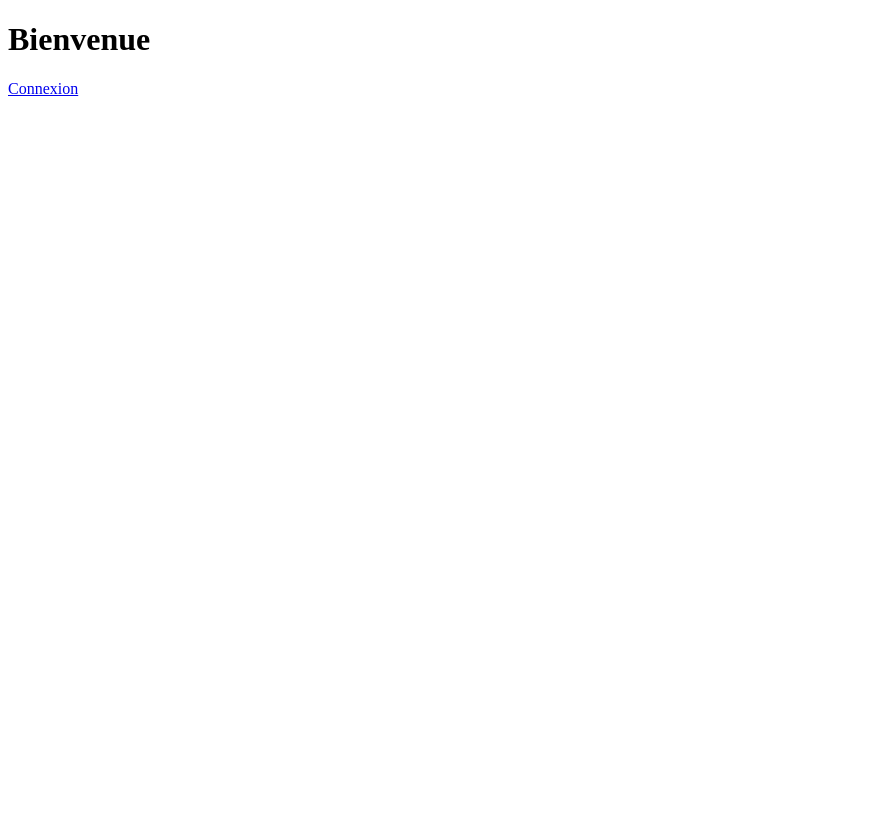
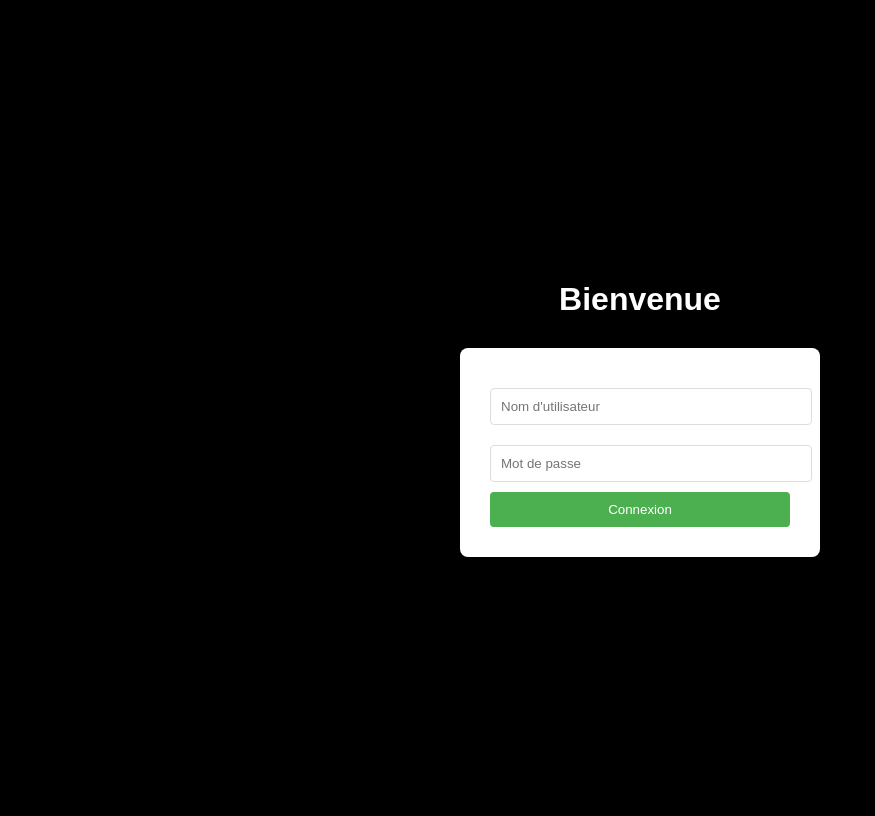
Before and after one commit to lenain-emile/gestionnaire-de-menu, a PHP site: page / in a window 1280 px wide. Before the commit the part shown is almost empty. Shown: the whole page, without its empty margins (0-875 px from the left). Before the commit the page ends 96 px from the top, so only its background shows below. Run offline with PHP 8.4, Linux system fonts and the light colour scheme.

Commit message:
added css

```diff
--- a/index.php
+++ b/index.php
@@ -1,23 +1,80 @@
+<?php
+session_start();
+?>
 <!DOCTYPE html>
-<html lang="en">
-
+<html lang="fr">
 <head>
     <meta charset="UTF-8">
     <meta name="viewport" content="width=device-width, initial-scale=1.0">
-    <title> Accueil</title>
+    <title>Accueil</title>
+    <style>
+        body {
+            background-color: black;
+            display: flex;
+            flex-direction: column;
+            align-items: center;
+            justify-content: center;
+            min-height: 100vh;
+            font-family: Arial, sans-serif;
+        }
+
+        h1 {
+            color: white;
+            margin-bottom: 30px;
+        }
+
+        form {
+            background-color: white;
+            padding: 30px;
+            border-radius: 8px;
+            width: 300px;
+        }
+
+        input {
+            width: 100%;
+            padding: 10px;
+            margin: 10px 0;
+            border: 1px solid #ddd;
+            border-radius: 4px;
+        }
+
+        button {
+            width: 100%;
+            padding: 10px;
+            background-color: #4CAF50;
+            color: white;
+            border: none;
+            border-radius: 4px;
+            cursor: pointer;
+        }
+
+        .error-message {
+            color: red;
+            text-align: center;
+        }
+
+        a {
+            color: white;
+            text-decoration: none;
+            margin-top: 20px;
+        }
+
+        a:hover {
+            text-decoration: underline;
+        }
+    </style>
 </head>
-
 <body>
-    <?php
-    session_start();
-    if (isset($_SESSION['username'])) {
-        echo '<h1>Bonjour ' . $_SESSION['username'] . '</h1>';
-        echo '<a href="deconnexion.php">Déconnexion</a>';
-    } else {
-        echo '<h1>Bienvenue</h1>';
-        echo '<a href="login.php">Connexion</a>';
-    }
-    ?>
+    <?php if (isset($_SESSION['username'])): ?>
+        <h1>Bonjour <?php echo htmlspecialchars($_SESSION['username']); ?></h1>
+        <a href="deconnexion.php">Déconnexion</a>
+    <?php else: ?>
+        <h1>Bienvenue</h1>
+        <form action="login.php" method="POST">
+            <input type="text" name="username" placeholder="Nom d'utilisateur" required>
+            <input type="password" name="password" placeholder="Mot de passe" required>
+            <button type="submit">Connexion</button>
+        </form>
+    <?php endif; ?>
 </body>
-
 </html>
--- a/login.php
+++ b/login.php
@@ -58,8 +58,8 @@ if ($_POST) {
         button {
             width: 100%;
             padding: 10px;
-            background-color: #4CAF50;
-            color: white;
+            background-color:white;
+            color: black;
             border: none;
             border-radius: 4px;
             cursor: pointer;
```
